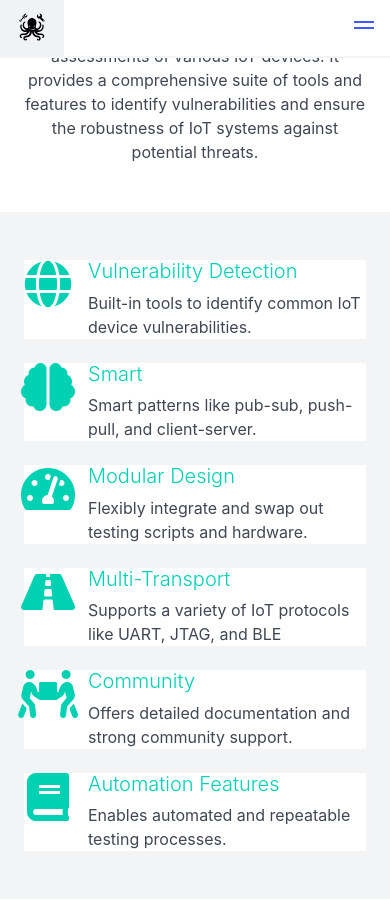
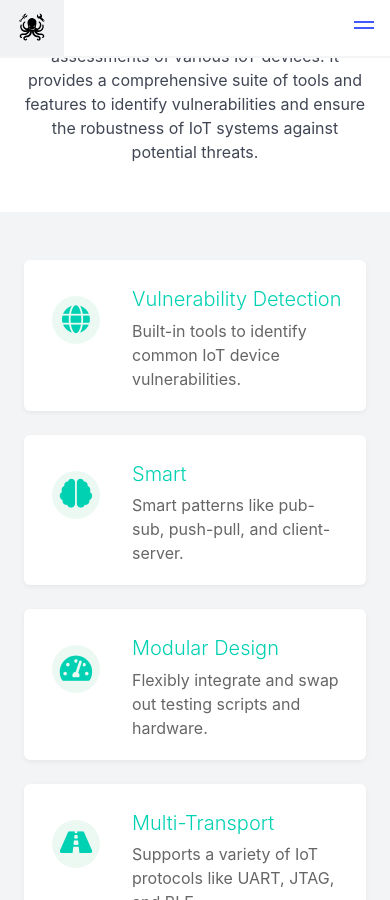
Before and after one commit to TKXB/iotsploit.github.io, a Jekyll site: the page index.html, which Jekyll copies as it is, in a window 390 px wide and 900 px high, scrolled down 720 px. Built offline with Jekyll 4.4.1, drawn with Linux system fonts in a browser that asks for light colours.

Commit message:
refactor: remove slider component and enhance feature box styling for improved layout and responsiveness

```diff
--- a/index.html
+++ b/index.html
@@ -52,39 +52,6 @@
     <script async src='https://www.google-analytics.com/analytics.js'></script>
 
     <style>
-      .slider {
-        position: relative;
-        overflow: hidden;
-      }
-
-      .slider-container {
-        display: flex;
-        transition: transform 0.3s ease-in-out;
-      }
-
-      .slide {
-        flex: 0 0 100%;
-      }
-
-      .slide img {
-        width: 100%;
-        height: auto;
-      }
-
-      .slider-button {
-        position: absolute;
-        top: 50%;
-        transform: translateY(-50%);
-        background: rgba(0,0,0,0.5);
-        color: white;
-        border: none;
-        padding: 10px;
-        cursor: pointer;
-      }
-
-      .prev { left: 10px; }
-      .next { right: 10px; }
-
       .navbar-item img.is-logo {
         max-height: 3rem;  /* Increase this value to make the logo larger */
       }
@@ -258,6 +225,85 @@
         animation: fadeIn 1s ease-out 0.6s;
         animation-fill-mode: both;
       }
+
+      /* Feature box improvements */
+      .media.feature {
+        padding: 1.5rem;
+        border-radius: 6px;
+        height: 100%;
+        transition: transform 0.3s ease, box-shadow 0.3s ease;
+        display: flex;
+        align-items: flex-start; /* Align items to the top */
+        box-shadow: 0 2px 5px rgba(0, 0, 0, 0.05); /* Subtle initial shadow */
+      }
+
+      .media.feature:hover {
+        transform: translateY(-5px);
+        box-shadow: 0 10px 20px rgba(0, 0, 0, 0.1);
+      }
+
+      /* Fix icon position inside feature box */
+      .media.feature .media-left {
+        margin-right: 1rem;
+        padding: 0.5rem 0.5rem 0.5rem 0;
+        display: flex;
+        align-items: center;
+        justify-content: center;
+      }
+
+      /* Create a circular background for icons */
+      .media.feature .icon.is-large {
+        height: 3.5rem;
+        width: 3.5rem;
+        display: flex;
+        align-items: center;
+        justify-content: center;
+        background-color: rgba(72, 199, 142, 0.1); /* Light green background */
+        border-radius: 50%; /* Make it circular */
+        padding: 1rem;
+        margin: 0.5rem;
+      }
+
+      /* Adjust icon size to fit properly */
+      .media.feature .icon.is-large i {
+        font-size: 2.2rem; /* Slightly smaller icon size */
+      }
+
+      /* Ensure consistent text height */
+      .media.feature .content p {
+        min-height: 3rem;
+        display: flex;
+        align-items: center;
+        margin-top: 0.5rem;
+        color: #666;
+      }
+
+      /* Improve media content spacing */
+      .media.feature .media-content {
+        padding-top: 0.5rem;
+      }
+
+      /* Feature section spacing */
+      .section.has-background-light {
+        padding: 3rem 1.5rem;
+      }
+
+      /* Add responsive adjustments */
+      @media screen and (max-width: 768px) {
+        .media.feature {
+          padding: 1.25rem;
+        }
+
+        .media.feature .icon.is-large {
+          height: 3rem;
+          width: 3rem;
+          padding: 0.75rem;
+        }
+
+        .media.feature .icon.is-large i {
+          font-size: 1.8rem;
+        }
+      }
     </style>
   </head>
   <body class="page has-navbar-fixed-top">
@@ -340,7 +386,7 @@
             </p>
 
             <div class="mt-6">
-              <a class="button is-primary is-large mr-2" href="/get-started.html">
+              <a class="button is-primary is-large mr-2" href="https://iotsploit-tutorial.readthedocs.io/en/latest/">
                 <span class="icon">
                   <i class="fas fa-rocket"></i>
                 </span>
@@ -545,31 +591,6 @@
         </div>
       </section>
 
-      <section class="section">
-        <div class="container">
-          <div class="columns is-centered">
-            <div class="column is-8">
-              <div class="slider">
-                <div class="slider-container">
-                  <div class="slide">
-                    <img src="assets/images/c6cd1631c34b80d182baf6d23b97d813a620e91298374777f4cccfb2abe606a1.png" alt="Product showcase 1">
-                  </div>
-                  <div class="slide">
-                    <img src="assets/images/087b90d4cfc76cfb094cd4067921b344c1a093db57dfbbe0af84437ead89c1fc.png" alt="Product showcase 2">
-                  </div>
-                  <div class="slide">
-                    <img src="assets/images/image3.png" alt="Product showcase 3">
-                  </div>
-                </div>
-                <button class="slider-button prev">&lt;</button>
-                <button class="slider-button next">&gt;</button>
-              </div>
-            </div>
-          </div>
-        </div>
-      </section>
-
-
       <section class="section hero is-small has-background-primary">
         <div class="container">
           <div class="content has-text-centered">
```
Also changed, not shown: other parts of index.html (+0 -24 lines).
